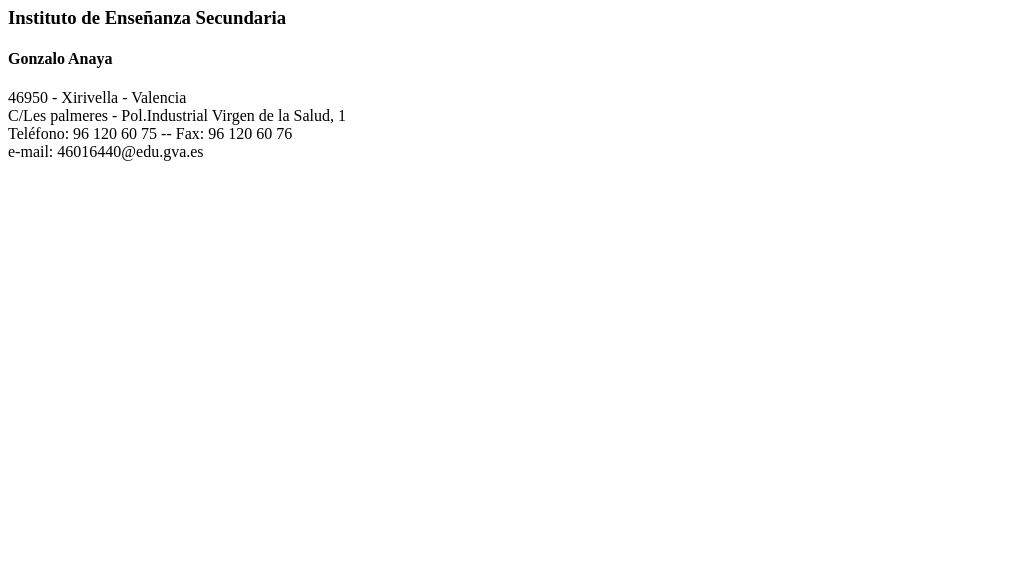
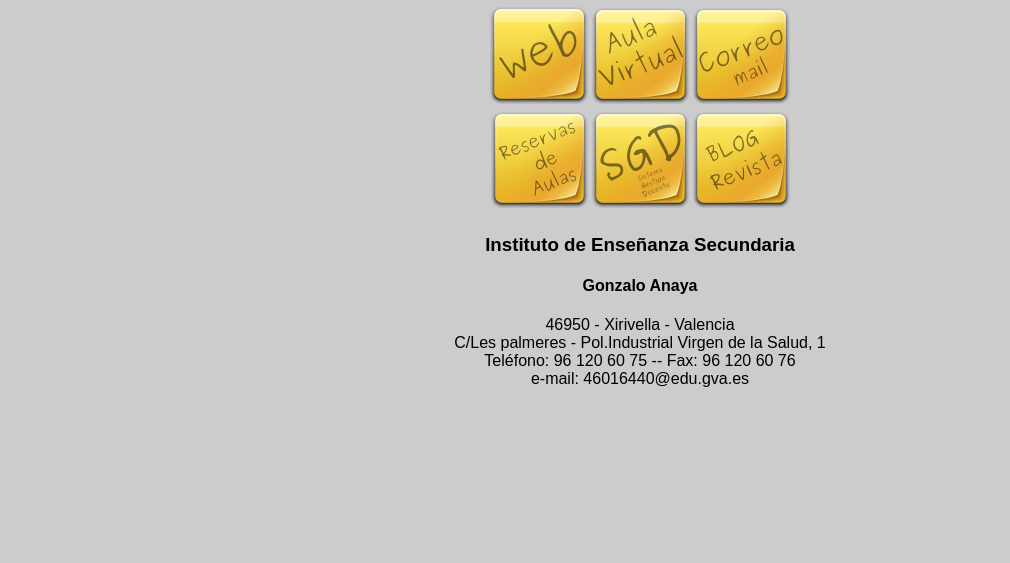
Before and after one commit to jaigori/Cefire_T01U05, a plain HTML site: page index.html in a window 1280 px wide. Shown: the part 237-800 px from the top of the page, without its empty margins (0-1010 px from the left). Drawn offline with Linux system fonts and the light colour scheme.

Commit message:
Añadimos hoja de estilos y enlaces a las distintas webs del Centro

```diff
--- /dev/null
+++ b/estilos.css
@@ -0,0 +1,12 @@
+html {
+    background: #cccccc; /* 1 */
+    color: #000; /* 2 */
+    font-family: sans-serif; /* 3 */
+
+}
+
+
+body {
+    margin: 50;
+    text-align:center;
+}
--- a/index.html
+++ b/index.html
@@ -3,11 +3,21 @@
 <head>
 <meta charset="UTF-8">
 <title>IES GONZALO ANAYA</title>
+<link rel="stylesheet" type="text/css" href="estilos.css" />
 </head>
 
 <body  >
 <img src=img/logo.png>
 <p></p>
+<table border=0 align=center>
+<tr><td><a href=http://gonzaloanaya.edu.gva.es/web/index.php><img src=img/web.png></a></TD>
+<td> <a href=http://aulavirtual.iesgonzaloanaya.com><img src=img/aulavirtual.png></a></td>
+<td> <a href=http://correo.iesgonzaloanaya.com/><img src=img/mail.png></a></TD></tr>
+<tr><td><a href=http://reservas.iesgonzaloanaya.com><img src=img/reservas.png></a></td>
+<td><a href=https://www.sgdweb.com/gonzaloanaya><img src=img/sgd.png></a></TD>
+<td><a href=http://iesgonzaloanayarevista.blogspot.com.es/><img src=img/blog.png></a></td></tr>
+</table>
+
 <h3>Instituto de Enseñanza Secundaria</h3>
 <h4>Gonzalo Anaya</H4>
 46950 - Xirivella - Valencia<br>
```
Also changed, not shown: img/aulavirtual.png (added), img/blog.png (added), img/mail.png (added), img/nomestisores.png (added), img/reservas.png (added), img/sgd.png (added), img/web.png (added).
